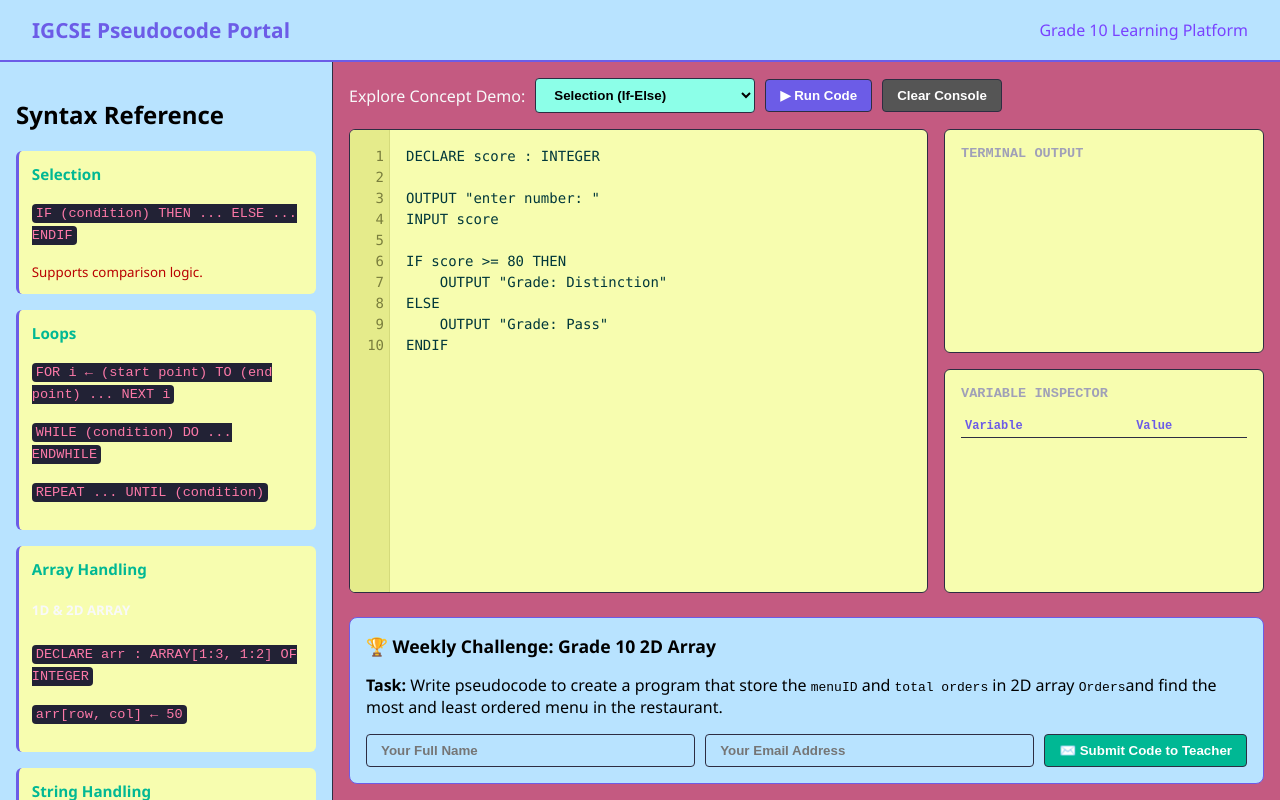
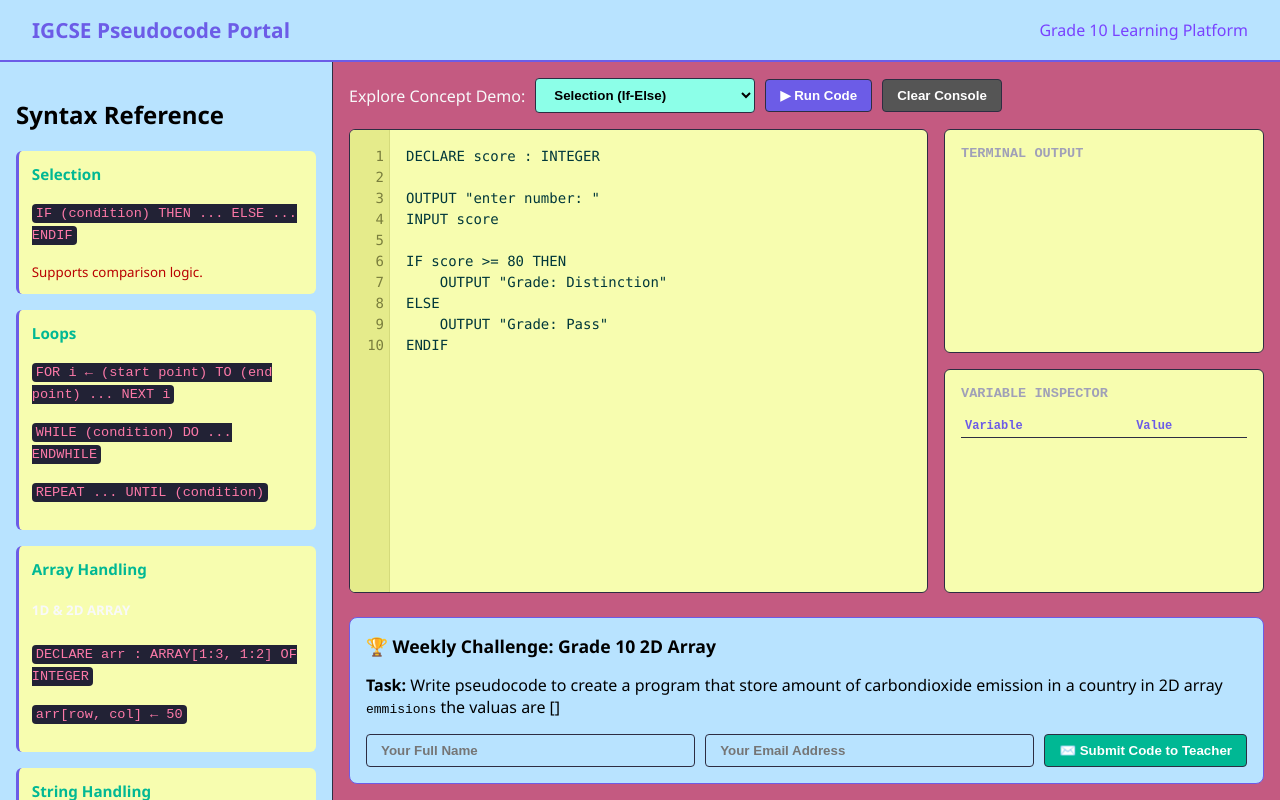
Before and after one commit to dindaanindi-ICT/IGCSE10-Center, a plain HTML site: page index.html in a window 1280 px wide. Drawn offline with Linux system fonts and the light colour scheme.

Commit message:
index.html

```diff
--- a/index.html
+++ b/index.html
@@ -271,7 +271,7 @@
         <div class="challenge-card">
             <h2>🏆 Weekly Challenge: Grade 10 2D Array</h2>
             <p class="challengeDescription">
-                <strong>Task:</strong> Write pseudocode to create a program that store the <code>menuID</code> and <code>total orders</code> in 2D array <code>Orders</code>and find the most and least ordered menu in the restaurant.
+                <strong>Task:</strong> Write pseudocode to create a program that store amount of carbondioxide emission in a country in 2D array <code>emmisions</code> the valuas are []
             </p>
 
             <form id="submissionForm" action="https://formspree.io/f/moejbype" method="POST">
```
